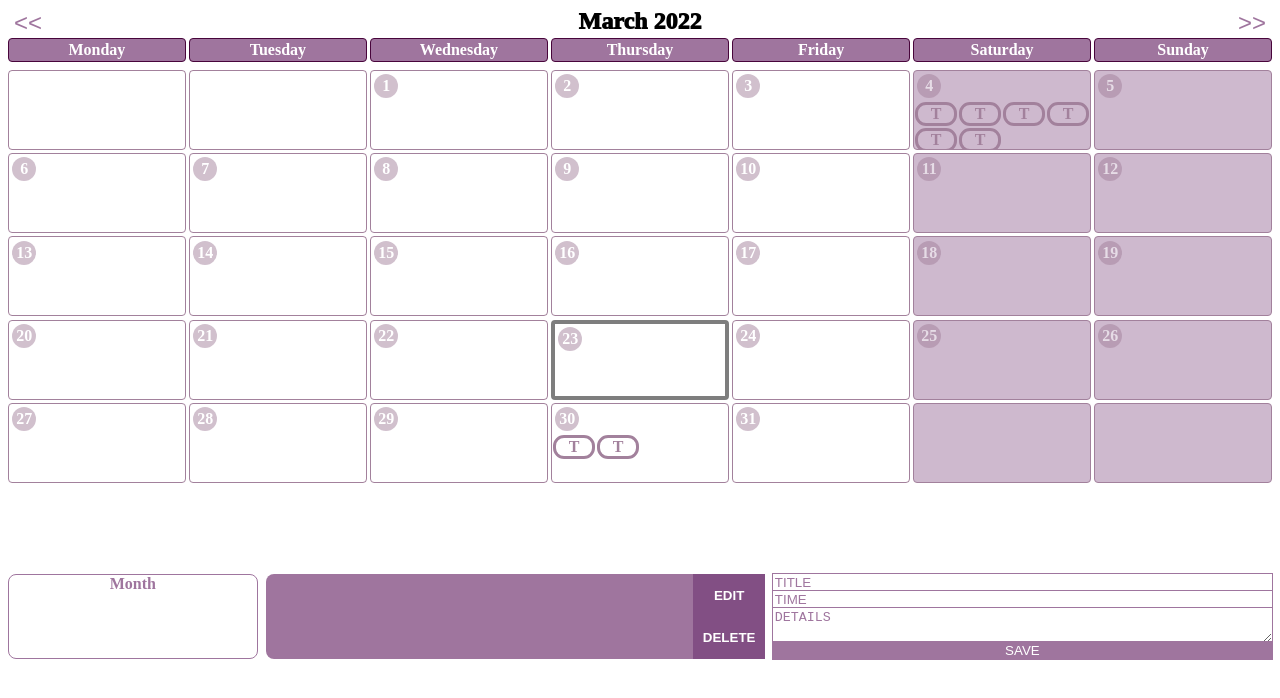
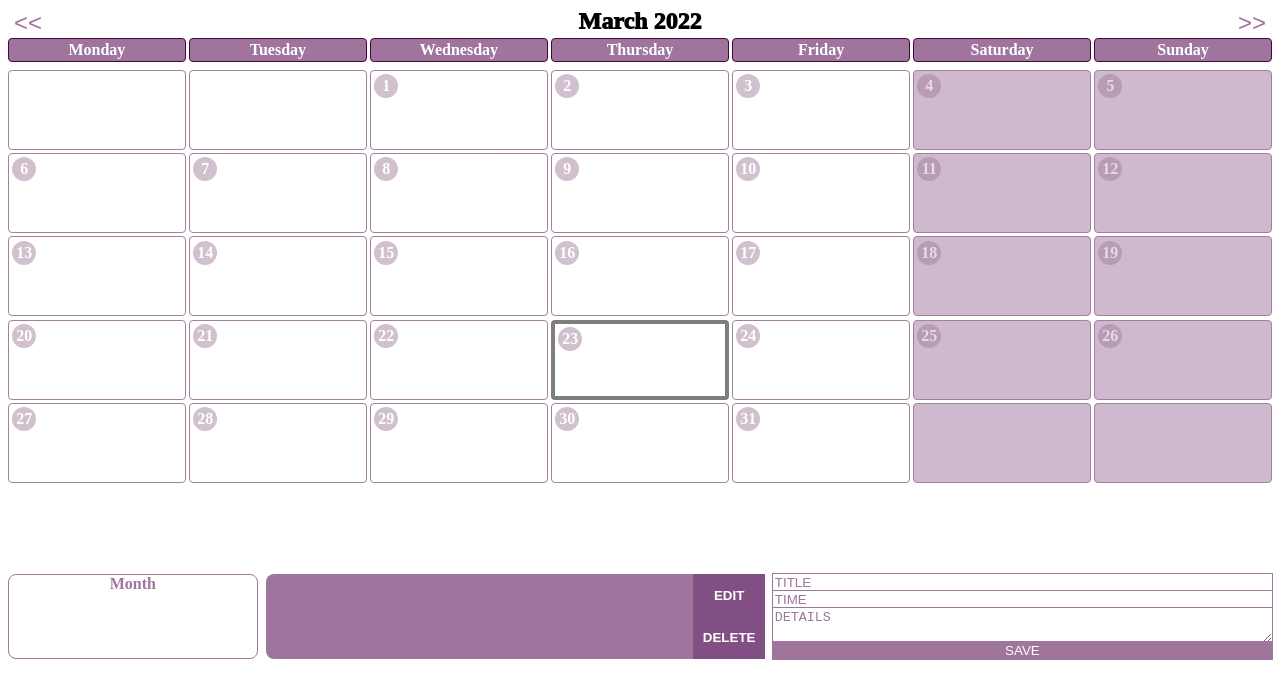
Before and after one commit to Kuovinen/TaskManager, a React (Create React App) app: page / in a window 1280 px wide. Shown: the top 698 px of the page. Built offline with nearby package versions, Linux system fonts and the light colour scheme.

Commit message:
irrelevant changes

```diff
--- a/src/components/functions.js
+++ b/src/components/functions.js
@@ -47,7 +47,7 @@ function getTotalMonthDays(number) {
   return data;
 }
 export function checkIfWeekend(date) {
-  if (date == 5 || date == 6) {
+  if (date === 5 || date === 6) {
     return true;
   } else {
     return false;
--- a/src/components/taskList.js
+++ b/src/components/taskList.js
@@ -1,6 +1,6 @@
 let taskList = {
   2022: {
-    2: {
+    3: {
       4: [
         {
           title: "HAMSTER FEEDING",
```
